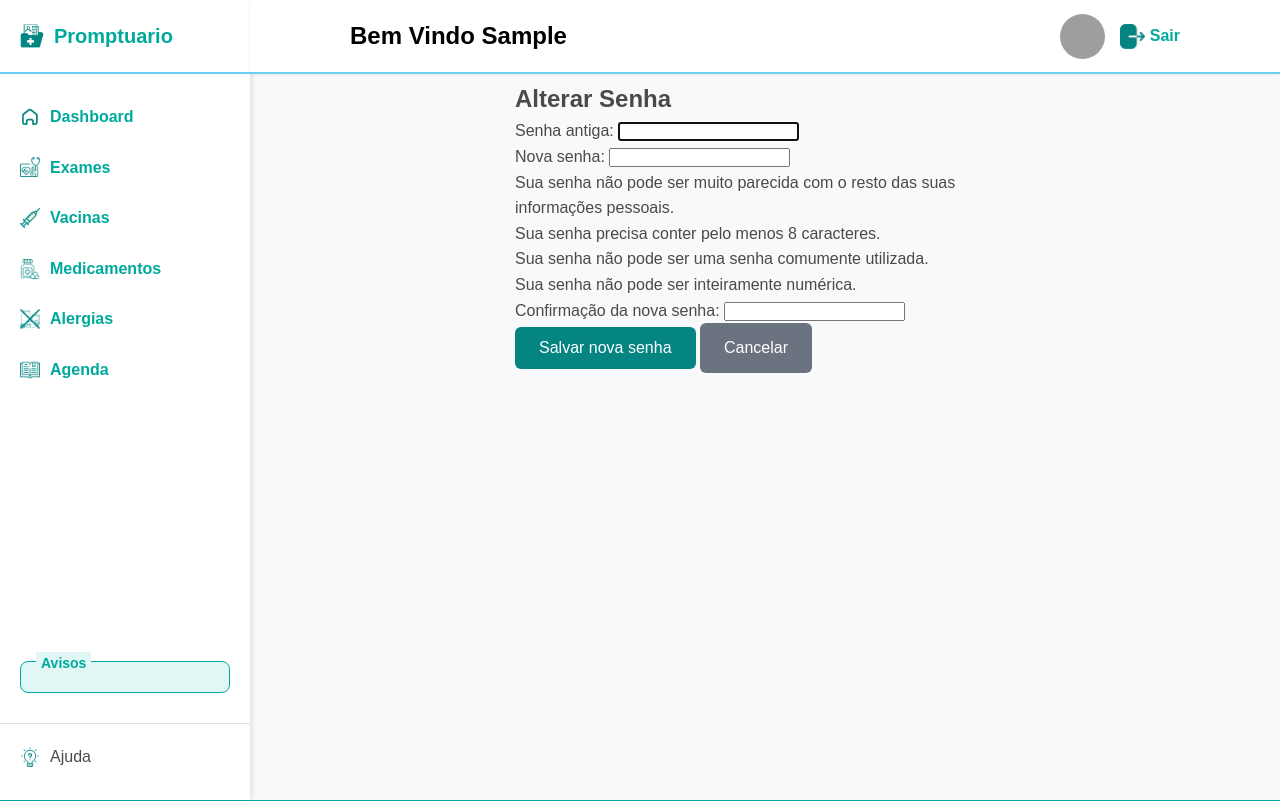
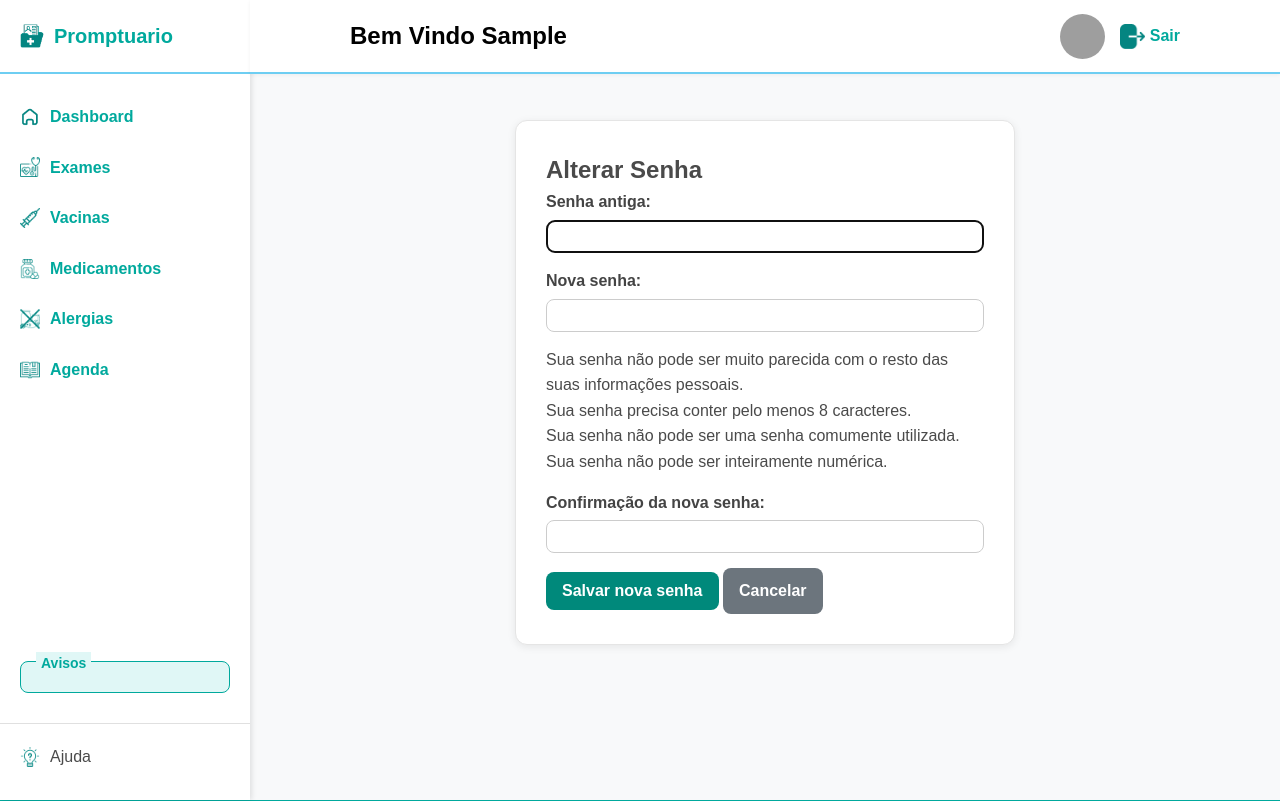
Before and after one commit to Carlos-Eduardo-Suassuna-Santiago/PROMPTUARIO, a Django app: page /accounts/password-change/ in a window 1280 px wide. Shown: the top 801 px of the page. Run offline with Django 4.2, Linux system fonts and the light colour scheme; the visitor is signed in with stand-in values (Sample User, id 1); grey boxes are pictures that could not be loaded.

Commit message:
Atualização nas estilizaçoes

```diff
--- a/accounts/views.py
+++ b/accounts/views.py
@@ -104,7 +104,7 @@ class UserListView(LoginRequiredMixin, AdminRequiredMixin, ListView):
     model = User
     template_name = 'accounts/user_list.html'
     context_object_name = 'users'
-    paginate_by = 20
+    paginate_by = 10
 
     def get_queryset(self):
         queryset = super().get_queryset()
@@ -163,7 +163,7 @@ class AccessLogListView(AdminRequiredMixin, ListView):
     model = AccessLog
     template_name = 'accounts/access_log_list.html'
     context_object_name = 'logs'
-    paginate_by = 50
+    paginate_by = 10
 
     def get_queryset(self):
         queryset = super().get_queryset().select_related('user')
--- /dev/null
+++ b/static/css/password.css
@@ -0,0 +1,54 @@
+/* ===== CARD ALTERAR SENHA ===== */
+.custom-card {
+    background: #fff;
+    border-radius: 12px;       /* bordas levemente arredondadas */
+    padding: 25px;             /* espaço interno */
+    box-shadow: 0 2px 8px rgba(0,0,0,0.08); /* sombra leve */
+    border: 1px solid #e5e5e5; /* mantém estilo suave */
+}
+
+/* ===== FORM ===== */
+.form-change-pass p {
+    margin-bottom: 15px;
+}
+
+.form-change-pass label {
+    font-weight: 600;
+    color: #444;
+    display: block;
+    margin-bottom: 5px;
+}
+
+.form-change-pass input {
+    width: 100%;
+    padding: 8px 10px;
+    border-radius: 8px;
+    border: 1px solid #ccc;
+}
+
+/* ===== BOTÕES ===== */
+.btn-save {
+    background: #00897b;
+    border: none;
+    border-radius: 8px;
+    padding: 10px 16px;
+    font-weight: 600;
+    color: white;
+}
+
+.btn-save:hover {
+    background: #007b6f;
+}
+
+.btn-cancel {
+    background: #6c757d;
+    border: none;
+    border-radius: 8px;
+    padding: 10px 16px;
+    font-weight: 600;
+    color: white;
+}
+
+.btn-cancel:hover {
+    background: #5a6268;
+}
--- a/templates/accounts/dashboard_admin.html
+++ b/templates/accounts/dashboard_admin.html
@@ -7,7 +7,7 @@
 <div class="container mt-4">
 
     <h1 class="h3 mb-4">Dashboard do Administrador</h1>
-
+    <br>
     <!-- ==== CARDS DE ESTATÍSTICAS ==== -->
     <div class="row g-4 mb-4 stats-container">
 
@@ -51,7 +51,7 @@
     </div>
 
     <!-- ==== CARDS DE AÇÕES RÁPIDAS ==== -->
-    <h4 class="fw-bold mb-3">Ações Rápidas</h4>
+    <h3 class="fw-bold mb-3">Ações Rápidas</h3>
 
     <div class="row g-4 quick-actions-container">
 
--- a/templates/accounts/password_change.html
+++ b/templates/accounts/password_change.html
@@ -4,25 +4,29 @@
 {% block title %}Alterar Senha{% endblock %}
 
 {% block content %}
-<div class="container mt-4" style="max-width: 500px;">
-    <h2 class="mb-4">Alterar Senha</h2>
+<div class="custom-card" style="max-width: 500px; justify-content: center; margin: 40px auto; padding: 30px;">
 
-    <form method="post">
+    <h2 class="page-title mb-4">Alterar Senha</h2>
+
+    <form method="post" class="form-change-pass">
         {% csrf_token %}
 
         {% if form.errors %}
-            <div class="alert alert-danger">
+            <div class="alert alert-danger custom-alert">
                 <strong>Erro:</strong> verifique os campos abaixo.
             </div>
         {% endif %}
 
-        {{ form.as_p }}
+        <!-- Aplicação de classes no conteúdo do form -->
+        <div class="form-group-custom">
+            {{ form.as_p }}
+        </div>
 
-        <button type="submit" class="btn btn-primary mt-3">
+        <button type="submit" class="btn btn-save mt-3">
             Salvar nova senha
         </button>
 
-        <a href="{% url 'accounts:profile' %}" class="btn btn-secondary mt-3">
+        <a href="{% url 'accounts:profile' %}" class="btn btn-cancel mt-3">
             Cancelar
         </a>
     </form>
--- a/templates/appointments/appointment_list.html
+++ b/templates/appointments/appointment_list.html
@@ -4,9 +4,9 @@
 <div class="card">
     <div class="card-header">
         <h2>Consultas</h2>
-        <a href="{% url 'appointments:appointment_create' %}" class="btn btn-success">Nova Consulta</a>
+        <a href="{% url 'appointments:appointment_create' %}" class="btn-novo-usuario">Nova Consulta</a>
     </div>
-    <table class="table">
+    <table class="custom-table">
         <thead>
             <tr>
                 <th>Data</th>
@@ -37,7 +37,7 @@
                             <a href="{% url 'medical_records:record_create' appointment_pk=appointment.pk %}" class="btn btn-sm btn-primary">Criar Prontuário</a>
                         {% endif %}
                     {% endif %}
-                    <a href="{% url 'appointments:appointment_detail' appointment.pk %}" class="btn btn-sm btn-info">Detalhes</a>
+                    <a href="{% url 'appointments:appointment_detail' appointment.pk %}" class="action-btn btn-details">Detalhes</a>
                 </td>
             </tr>
             {% endfor %}
--- a/templates/base.html
+++ b/templates/base.html
@@ -10,6 +10,8 @@
     <link rel="stylesheet" href="{% static 'css/loginCadastro.css' %}">
     <link rel="stylesheet" href="{% static 'css/style_card.css' %}">
     <link rel="stylesheet" href="{% static 'css/tabela.css' %}">
+    <link rel="stylesheet" href="{% static 'css/paginated.css' %}">
+    <link rel="stylesheet" href="{% static 'css/password.css' %}">
 
     {% block extra_css %}{% endblock %}
 </head>
@@ -106,7 +108,7 @@
                     <li class="active">
                         <a href="{% url 'accounts:doctor_list' %}"
                            <i class="fas fa-home"></i>
-                           <img class="icon"  src="{% static 'images/equipe-medica (2) 2.png' %}" alt="Ilustração Medicos">Médicos
+                           <img class="icon"  src="{% static 'images/medico (2) 1.png' %}" alt="Ilustração Medicos">Médicos
                         </a>
                     </li>
                     <li class="active">
```
Also changed, not shown: static/css/paginated.css (added, +59 -0 lines), static/css/style_card.css (+108 -0 lines), templates/accounts/access_log_list.html (+21 -9 lines), templates/accounts/user_detail.html (+10 -27 lines), templates/accounts/user_list.html (+23 -24 lines), static/css/tabela.css (line endings or trailing spaces).
